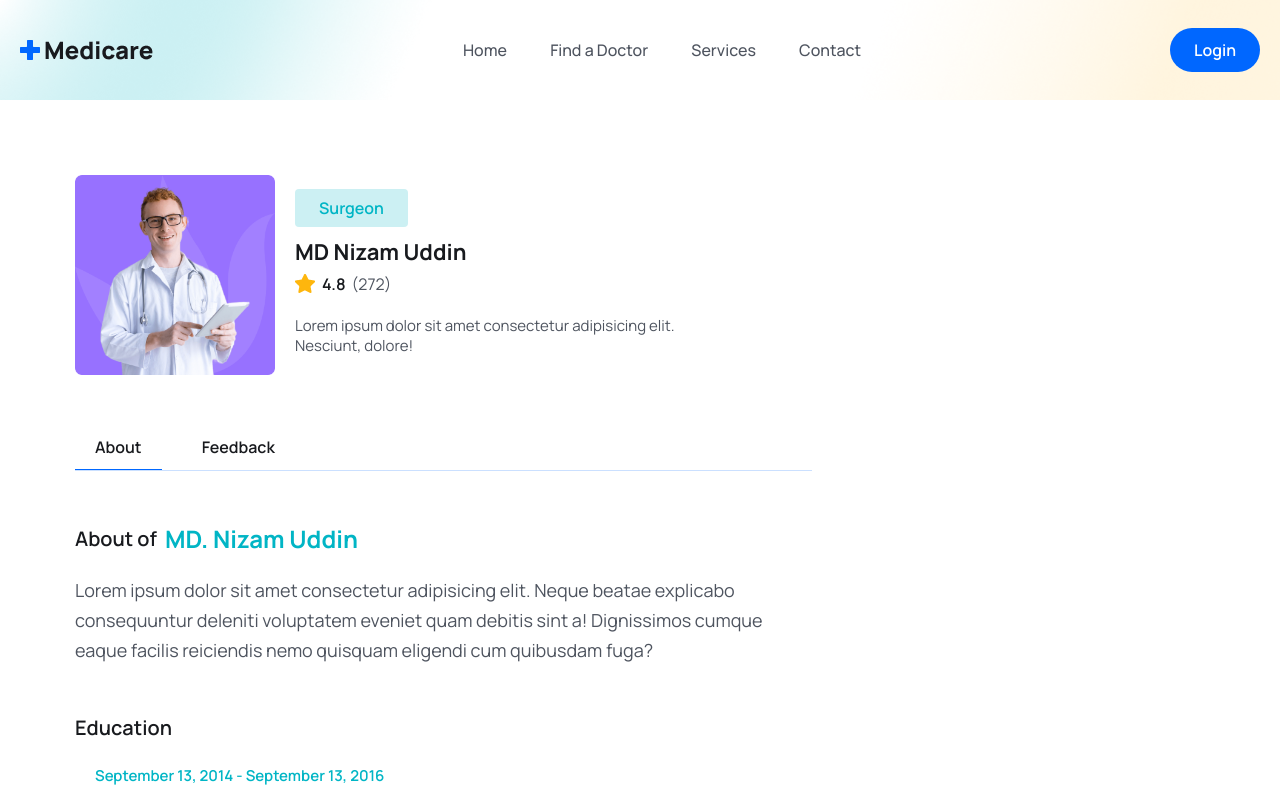
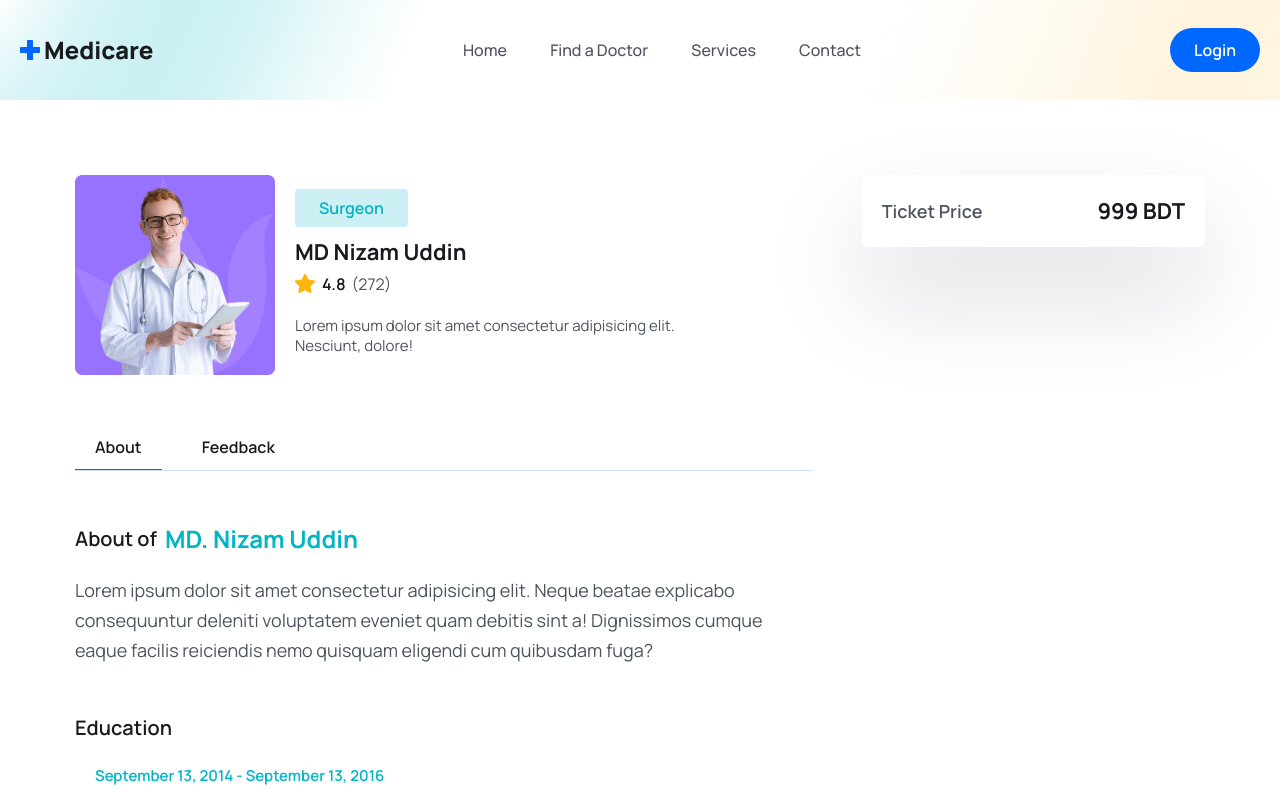
Before and after one commit to programmernizam/medicare, a React (Vite) app: page /doctor-details in a window 1280 px wide. Shown: the top 792 px of the page. Built offline with nearby package versions, Linux system fonts and the light colour scheme.

Commit message:
Side panel price added

```diff
--- a/src/pages/Doctors/DoctorDetails.jsx
+++ b/src/pages/Doctors/DoctorDetails.jsx
@@ -3,6 +3,7 @@ import starIcon from "../../assets/images/Star.png";
 import doctorImg from "../../assets/images/doctor-img02.png";
 import DoctorAbout from "./DoctorAbout";
 import DoctorFeedback from "./DoctorFeedback";
+import SidePanel from "./SidePanel";
 const DoctorDetails = () => {
   const [tab, setTab] = useState("about");
   return (
@@ -62,6 +63,9 @@ const DoctorDetails = () => {
               {tab === "feedback" && <DoctorFeedback />}
             </div>
           </div>
+          <div>
+            <SidePanel />
+          </div>
         </div>
       </div>
     </section>
--- a/src/pages/Doctors/SidePanel.jsx
+++ b/src/pages/Doctors/SidePanel.jsx
@@ -1,9 +1,14 @@
 const SidePanel = () => {
-    return (
-        <div>
-
-        </div>
-    );
+  return (
+    <div className="shadow-panelShadow p-3 lg:p-5 rounded-md">
+      <div className="flex justify-between items-center">
+        <p className="text_para mt-0 font-semibold">Ticket Price</p>
+        <span className="text-[16px] leading-7 lg:text-[22px] lg:leading-8 text-headingColor font-bold">
+          999 BDT
+        </span>
+      </div>
+    </div>
+  );
 };
 
 export default SidePanel;
```
